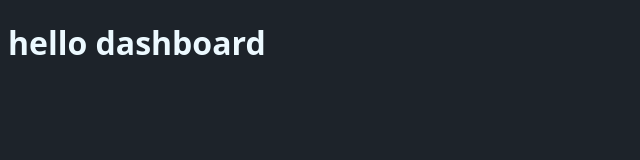
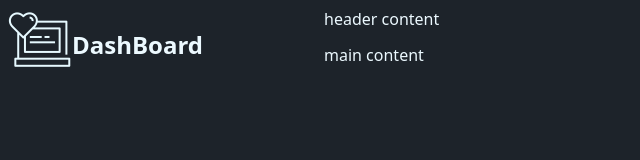
Before and after one commit to dzejkk/Odin_DashBoard, a website built with Vite: page index.html in a window 1280 px wide. Shown: the whole page, without its empty margins (0-640 px from the left). Built offline with nearby package versions, Linux system fonts and the light colour scheme.

Commit message:
added basic layout and feed icons

```diff
--- a/index.html
+++ b/index.html
@@ -8,7 +8,25 @@
     <link rel="stylesheet" href="/src/style.css">
   </head>
   <body>
-    <h1>hello dashboard</h1>
+    <div class="main-layout">
+
+      <header class="main-header">
+        header content
+      </header>
+
+      <aside class="side-bar">
+
+        <div class="header-wrapper">
+          <img class="logo" src="/public/assests/heart-monitoring.png" alt="logo">
+          <h1>DashBoard</h1>
+        </div>
+      </aside>
+
+      <main>
+        main content
+      </main>
+    </div>
+
 
 
   </body>
--- a/src/style.css
+++ b/src/style.css
@@ -47,3 +47,44 @@ body {
   background-color: var(--color-base-100);
   color: var(--color-base-content);
 }
+
+
+
+
+
+
+/* Composition */
+
+
+/* Main layout*/
+.main-layout {
+  display: grid;
+  grid-template-columns: 25% 75%;
+}
+
+.main-header {
+  grid-column: 2 / 3;
+
+}
+
+.side-bar {
+  grid-column: 1 / 2 ;
+  grid-row: 1 / 3;
+}
+
+
+
+
+/*block*/
+
+.header-wrapper {
+  display: flex;
+}
+
+
+.logo {
+  width: 64px;
+  height: 64px;
+  aspect-ratio: 1 / 1;
+  filter: invert(83%) sepia(98%) saturate(4041%) hue-rotate(177deg) brightness(110%) contrast(104%);
+}
```
Also changed, not shown: public/assests/account_box_24dp_E3E3E3_FILL0_wght400_GRAD0_opsz24.svg (added), public/assests/communities_24dp_E3E3E3_FILL0_wght400_GRAD0_opsz24.svg (added), public/assests/heart-monitoring.png (added), public/assests/history_24dp_E3E3E3_FILL0_wght400_GRAD0_opsz24.svg (added), public/assests/home_24dp_E3E3E3_FILL0_wght400_GRAD0_opsz24.svg (added), public/assests/security_24dp_E3E3E3_FILL0_wght400_GRAD0_opsz24.svg (added), public/assests/settings_24dp_E3E3E3_FILL0_wght400_GRAD0_opsz24.svg (added), public/assests/sms_24dp_E3E3E3_FILL0_wght400_GRAD0_opsz24.svg (added), public/assests/support_agent_24dp_E3E3E3_FILL0_wght400_GRAD0_opsz24.svg (added), public/assests/task_alt_24dp_E3E3E3_FILL0_wght400_GRAD0_opsz24.svg (added).
